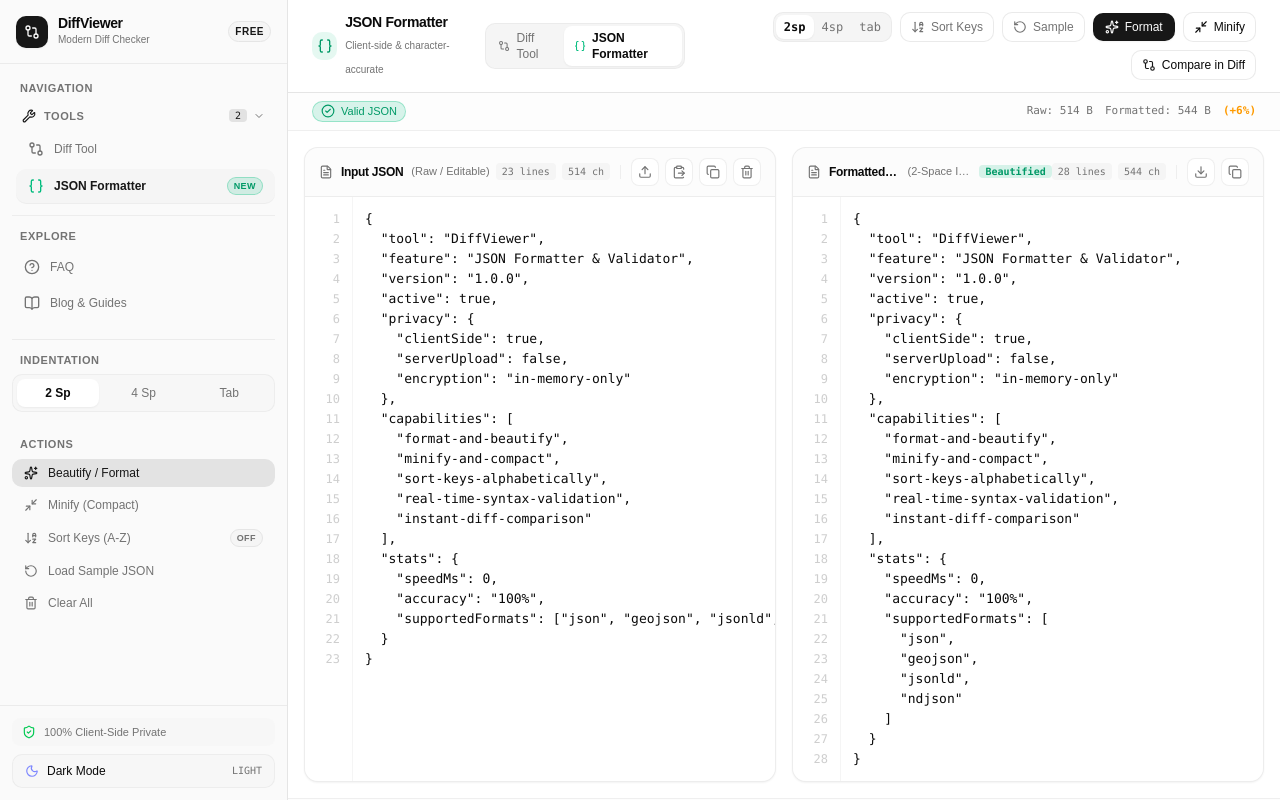
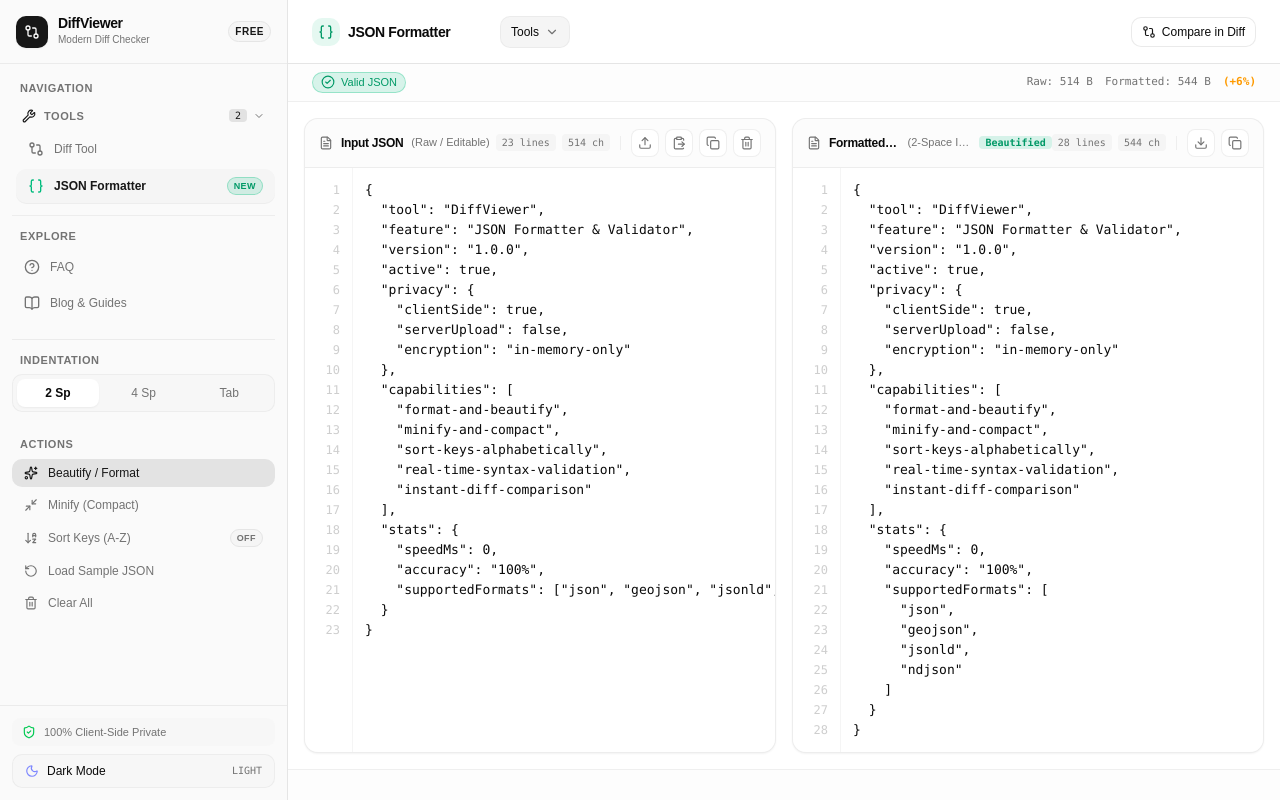
Before and after one commit to ujjwalraj123/diffviewer, a React (Vite) app: page /json-formatter in a window 1280 px wide. Built offline with nearby package versions, Linux system fonts and the light colour scheme.

Commit message:
Header design changes

```diff
--- /dev/null
+++ b/src/components/ToolSwitcher.tsx
@@ -0,0 +1,60 @@
+import { Menu } from "@base-ui/react/menu";
+import { Braces, Check, ChevronDown, GitCompare } from "lucide-react";
+import { navigate } from "../lib/router";
+
+type ToolSwitcherProps = {
+  currentTool: "diff" | "json";
+};
+
+const tools = [
+  { id: "diff", label: "Diff Workspace", path: "/", Icon: GitCompare },
+  { id: "json", label: "JSON Formatter", path: "/json-formatter", Icon: Braces },
+] as const;
+
+export function ToolSwitcher({ currentTool }: ToolSwitcherProps) {
+  const selectedTool = currentTool === "diff" ? tools[0] : tools[1];
+  const SelectedIcon = selectedTool.Icon;
+
+  return (
+    <div className="flex shrink-0 items-center gap-2">
+      <div
+        className={`flex size-7 shrink-0 items-center justify-center rounded-lg ${
+          currentTool === "json"
+            ? "bg-emerald-500/10 text-emerald-600 dark:text-emerald-400"
+            : "bg-primary/10 text-primary"
+        }`}
+      >
+        <SelectedIcon className="size-4" />
+      </div>
+      <h1 className="m-0 w-36 shrink-0 whitespace-nowrap text-sm font-semibold tracking-tight text-foreground">
+        {selectedTool.label}
+      </h1>
+      <Menu.Root>
+        <Menu.Trigger
+          aria-label="Select tool"
+          className="inline-flex h-8 items-center gap-1.5 rounded-lg border border-border/60 bg-muted px-2.5 text-xs font-medium text-foreground outline-none transition-colors hover:bg-accent focus-visible:ring-2 focus-visible:ring-ring/50"
+        >
+          <span>Tools</span>
+          <ChevronDown className="size-3.5 text-muted-foreground" />
+        </Menu.Trigger>
+        <Menu.Portal>
+          <Menu.Positioner sideOffset={4} align="start" className="z-50 outline-none">
+            <Menu.Popup className="min-w-40 rounded-lg border border-border bg-popover p-1 text-popover-foreground shadow-md outline-none">
+              {tools.map(({ id, label, path, Icon }) => (
+                <Menu.Item
+                  key={id}
+                  onClick={() => navigate(path)}
+                  className="flex cursor-pointer items-center gap-2 rounded-md px-2 py-1.5 text-xs outline-none data-[highlighted]:bg-accent data-[highlighted]:text-accent-foreground"
+                >
+                  <Icon className="size-3.5" />
+                  <span className="flex-1">{label}</span>
+                  {id === currentTool && <Check className="size-3.5" />}
+                </Menu.Item>
+              ))}
+            </Menu.Popup>
+          </Menu.Positioner>
+        </Menu.Portal>
+      </Menu.Root>
+    </div>
+  );
+}
--- a/src/pages/JsonFormatterPage.tsx
+++ b/src/pages/JsonFormatterPage.tsx
@@ -1,10 +1,10 @@
 import { useState, useMemo, useEffect } from "react";
 import { AppLayout } from "../components/AppLayout";
+import { ToolSwitcher } from "../components/ToolSwitcher";
 import { CodeEditorPane } from "../components/TextEditorPair";
 import { useSeo } from "../hooks/useSeo";
 import { useTheme } from "../hooks/useTheme";
 import { SITE } from "../config/site";
-import { Link } from "../components/Link";
 import { navigate } from "../lib/router";
 import {
   parseJsonWithError,
@@ -15,11 +15,7 @@
 } from "../lib/jsonFormatter";
 import { JSON_FAQS } from "../content/faqs";
 import {
-  Braces,
   Sparkles,
-  Minimize2,
-  ArrowDownAZ,
-  RotateCcw,
   GitCompare,
   Download,
   AlertCircle,
@@ -199,34 +195,7 @@
         <div className="min-h-16 shrink-0 flex flex-col sm:flex-row items-stretch sm:items-center justify-between gap-3 px-3 sm:px-6 py-3 border-b border-border bg-card/60 backdrop-blur-xs 2xl:h-16">
           {/* Tool Identifier and Tool Tabs */}
           <div className="flex items-center justify-between sm:justify-start gap-3">
-            <div className="flex items-center gap-2">
-              <div className="size-7 rounded-lg bg-emerald-500/10 text-emerald-600 dark:text-emerald-400 flex items-center justify-center font-bold">
-                <Braces className="size-4" />
-              </div>
-              <div>
-                <h1 className="text-sm font-semibold text-foreground tracking-tight m-0">
-                  JSON Formatter
-                </h1>
-                <span className="text-[10px] text-muted-foreground hidden sm:inline">
-                  Client-side &amp; character-accurate
-                </span>
-              </div>
-            </div>
-
-            {/* Quick Tool Switcher Tabs */}
-            <div className="inline-flex items-center p-0.5 bg-muted rounded-lg border border-border/60 text-xs">
-              <Link
-                to="/"
-                className="inline-flex items-center gap-1.5 px-2.5 py-1 rounded-md text-xs font-medium text-muted-foreground hover:text-foreground transition-all cursor-pointer"
-              >
-                <GitCompare className="size-3.5" />
-                <span>Diff Tool</span>
-              </Link>
-              <span className="inline-flex items-center gap-1.5 px-2.5 py-1 rounded-md text-xs font-semibold bg-background text-foreground shadow-xs">
-                <Braces className="size-3.5 text-emerald-500" />
-                <span>JSON Formatter</span>
-              </span>
-            </div>
+            <ToolSwitcher currentTool="json" />
           </div>
 
           {/* Responsive Action Toolbar */}
@@ -267,94 +236,6 @@
                 Both
               </button>
             </div>
-
-            {/* Indent Selector */}
-            <div className="inline-flex items-center p-0.5 bg-muted rounded-lg border border-border/60 text-xs">
-              <button
-                type="button"
-                onClick={() => setIndent(2)}
-                className={`px-2 py-1 rounded-md font-mono transition-all cursor-pointer ${
-                  indent === 2
-                    ? "bg-background text-foreground shadow-xs font-semibold"
-                    : "text-muted-foreground hover:text-foreground"
-                }`}
-              >
-                2sp
-              </button>
-              <button
-                type="button"
-                onClick={() => setIndent(4)}
-                className={`px-2 py-1 rounded-md font-mono transition-all cursor-pointer ${
-                  indent === 4
-                    ? "bg-background text-foreground shadow-xs font-semibold"
-                    : "text-muted-foreground hover:text-foreground"
-                }`}
-              >
-                4sp
-              </button>
-              <button
-                type="button"
-                onClick={() => setIndent("tab")}
-                className={`px-2 py-1 rounded-md font-mono transition-all cursor-pointer ${
-                  indent === "tab"
-                    ? "bg-background text-foreground shadow-xs font-semibold"
-                    : "text-muted-foreground hover:text-foreground"
-                }`}
-              >
-                tab
-              </button>
-            </div>
-
-            {/* Sort Keys Toggle */}
-            <button
-              type="button"
-              onClick={() => setSortKeys((v) => !v)}
-              title="Sort object keys alphabetically"
-              aria-pressed={sortKeys}
-              className={`inline-flex items-center gap-1.5 px-2.5 py-1.5 rounded-lg text-xs font-medium border transition-colors cursor-pointer ${
-                sortKeys
-                  ? "bg-primary/10 border-primary/30 text-primary font-semibold"
-                  : "bg-background border-border/80 text-muted-foreground hover:text-foreground"
-              }`}
-            >
-              <ArrowDownAZ className="size-3.5" />
-              <span className="hidden sm:inline">Sort Keys</span>
-            </button>
-
-            {/* Load Sample Button */}
-            <button
-              type="button"
-              onClick={handleLoadSample}
-              title="Load sample JSON"
-              className="inline-flex items-center gap-1.5 px-2.5 py-1.5 rounded-lg text-xs font-medium border border-border/80 bg-background text-muted-foreground hover:text-foreground hover:bg-muted transition-colors cursor-pointer"
-            >
-              <RotateCcw className="size-3.5" />
-              <span className="hidden sm:inline">Sample</span>
-            </button>
-
-            {/* Format Button */}
-            <button
-              type="button"
-              onClick={handleFormat}
-              disabled={!parseResult.valid || !inputJson.trim()}
-              title="Format and beautify JSON"
-              className="inline-flex items-center gap-1.5 px-3 py-1.5 rounded-lg text-xs font-medium bg-primary text-primary-foreground hover:bg-primary/90 transition-colors shadow-xs disabled:opacity-40 disabled:cursor-not-allowed cursor-pointer"
-            >
-              <Sparkles className="size-3.5" />
-              <span>Format</span>
-            </button>
-
-            {/* Minify Button */}
-            <button
-              type="button"
-              onClick={handleMinify}
-              disabled={!parseResult.valid || !inputJson.trim()}
-              title="Minify JSON (remove whitespace)"
-              className="inline-flex items-center gap-1.5 px-2.5 py-1.5 rounded-lg text-xs font-medium border border-border/80 bg-background text-foreground hover:bg-muted transition-colors disabled:opacity-40 disabled:cursor-not-allowed cursor-pointer"
-            >
-              <Minimize2 className="size-3.5" />
-              <span className="hidden md:inline">Minify</span>
-            </button>
 
             {/* Compare in Diff Tool Button */}
             <button
--- a/src/pages/ToolPage.tsx
+++ b/src/pages/ToolPage.tsx
@@ -1,5 +1,6 @@
 import { useState } from "react";
 import { AppLayout } from "../components/AppLayout";
+import { ToolSwitcher } from "../components/ToolSwitcher";
 import { TextEditorPair } from "../components/TextEditorPair";
 import { CopyButton } from "../components/CopyButton";
 import { DiffViewer, DiffEditablePane } from "@/components/ui/diff-viewer";
@@ -175,15 +176,10 @@
     >
       <div className="flex flex-col flex-1 min-w-0">
         {/* Sub-header navigation and status bar */}
-        <div className="h-16 min-h-16 shrink-0 flex items-center justify-between gap-2 px-3 sm:px-6 py-3.5 border-b border-border bg-card/60 backdrop-blur-xs">
-          {/* Desktop: Logo and title */}
-          <div className="hidden sm:flex items-center gap-3">
-            <div className="flex items-center gap-2">
-              {/* <FileCode2 className="size-4 text-primary" /> */}
-              <h1 className="text-sm font-semibold text-foreground tracking-tight m-0">
-                Diff Workspace
-              </h1>
-            </div>
+        <div className="h-auto min-h-16 shrink-0 flex flex-wrap items-center justify-between gap-2 px-3 py-3.5 border-b border-border bg-card/60 backdrop-blur-xs sm:h-16 sm:flex-nowrap sm:px-6">
+          {/* Workspace identity and tool selector */}
+          <div className="flex items-center gap-3">
+            <ToolSwitcher currentTool="diff" />
           </div>
 
           {/* Mode switcher and responsive view controls */}
```
